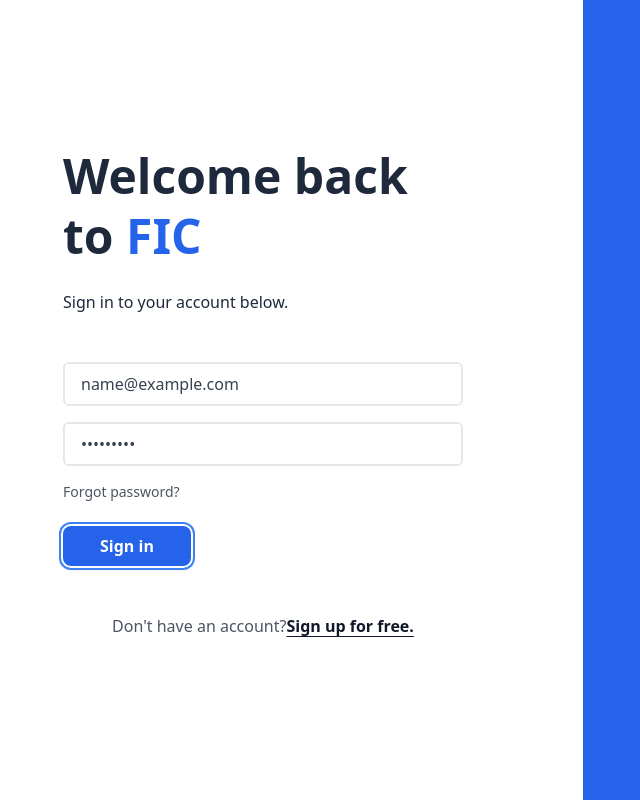
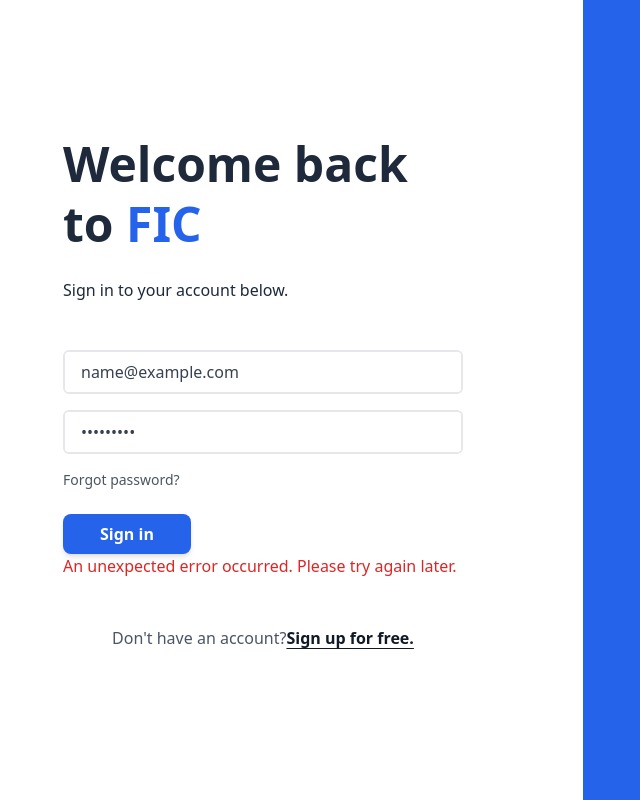
Before and after one commit to MD-Sharik/CRM, a React (Vite) app: page /signin in a window 1280 px wide. Both pictures are taken after typing "name@example.com", "Sample123" into the empty fields and a click on the button "Sign in". Shown: the whole page, without its empty margins (57-697 px from the left). Built offline with nearby package versions, Linux system fonts and the light colour scheme; no server answers.

Commit message:
asdawdawd

```diff
--- a/src/Pages/Signin.jsx
+++ b/src/Pages/Signin.jsx
@@ -5,10 +5,12 @@ function Signin() {
   const [email, setEmail] = useState("");
   const [password, setPassword] = useState("");
   const [error, setError] = useState("");
+  const [loading, setLoading] = useState(false); // Loading state
   const navigate = useNavigate();
 
   const handleLogin = async (e) => {
     e.preventDefault();
+    setLoading(true); // Set loading to true when form is submitted
     try {
       const response = await fetch(
         "https://crm-backend-jade.vercel.app/api/v1/user/login",
@@ -22,10 +24,19 @@ function Signin() {
       );
       const data = await response.json();
 
+      console.log("Login response:", data); // Log the response data
+
       if (response.ok) {
         localStorage.setItem("mail", email);
         localStorage.setItem("TOKEN", data.token);
-        localStorage.setItem("userId", data.userId); // Store userId in localStorage
+
+        if (data.userId) {
+          localStorage.setItem("userId", data.userId); // Store userId in localStorage
+          console.log("userId stored:", data.userId); // Confirm userId is stored
+        } else {
+          console.error("userId not found in response");
+        }
+
         navigate("/user/dashboard");
       } else {
         setError(data.message);
@@ -33,6 +44,8 @@ function Signin() {
     } catch (error) {
       console.log("error", error);
       setError("An unexpected error occurred. Please try again later.");
+    } finally {
+      setLoading(false); // Set loading to false after API call completes
     }
   };
 
@@ -42,6 +55,7 @@ function Signin() {
   const passwordLog = (e) => {
     setPassword(e.target.value);
   };
+
   return (
     <div>
       <div className="flex flex-wrap text-slate-800">
@@ -90,11 +104,15 @@ function Signin() {
               </a>
               <button
                 type="submit"
-                className="rounded-lg bg-blue-600 px-4 py-2 text-center text-base font-semibold text-white shadow-md outline-none ring-blue-500 ring-offset-2 transition hover:bg-blue-700 focus:ring-2 md:w-32"
+                className={`rounded-lg bg-blue-600 px-4 py-2 text-center text-base font-semibold text-white shadow-md outline-none ring-blue-500 ring-offset-2 transition hover:bg-blue-700 focus:ring-2 md:w-32 ${
+                  loading ? "opacity-50 cursor-not-allowed" : ""
+                }`}
+                disabled={loading} // Disable button when loading
               >
-                Sign in
+                {loading ? "Signing In..." : "Sign in"}
               </button>
             </form>
+            {error && <div className="text-red-600">{error}</div>}
             <div className="py-12 text-center">
               <p className="text-gray-600">
                 Don't have an account?
```
